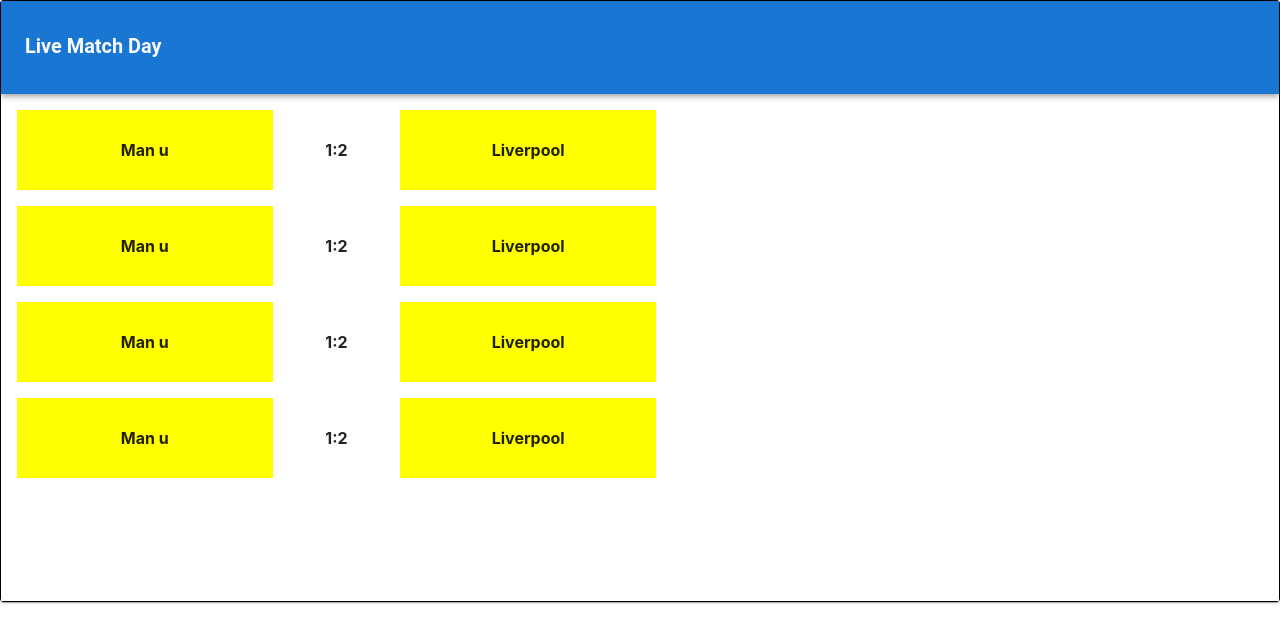
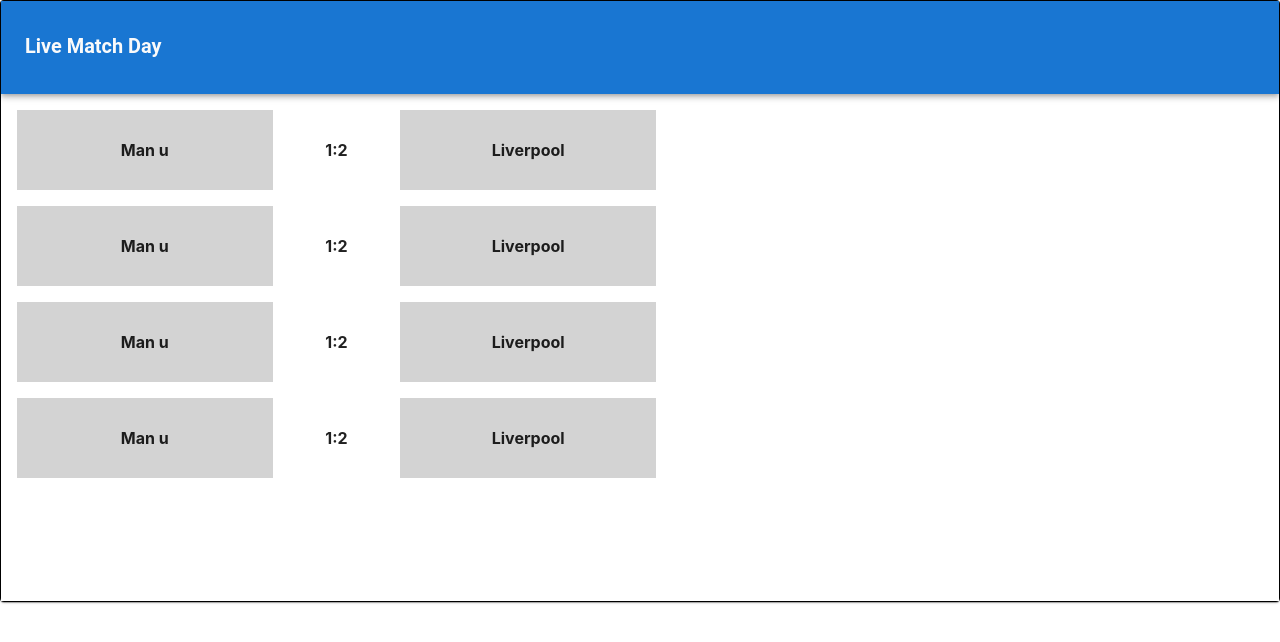
Before and after one commit to marville001/livescore, a React (Create React App) app in the folder ui/: page / in a window 1280 px wide. Shown: the top 642 px of the page. Built offline with nearby package versions, Linux system fonts and the light colour scheme.

Commit message:
change bg color

```diff
--- a/ui/src/components/LiveMatch.css
+++ b/ui/src/components/LiveMatch.css
@@ -1,7 +1,7 @@
 .livematch__con {
   margin: auto;
   width: 50%;
-  background-color: yellow;
+  background-color: lightgray;
   height: 10vh;
   display: flex;
   align-items: center;
```
